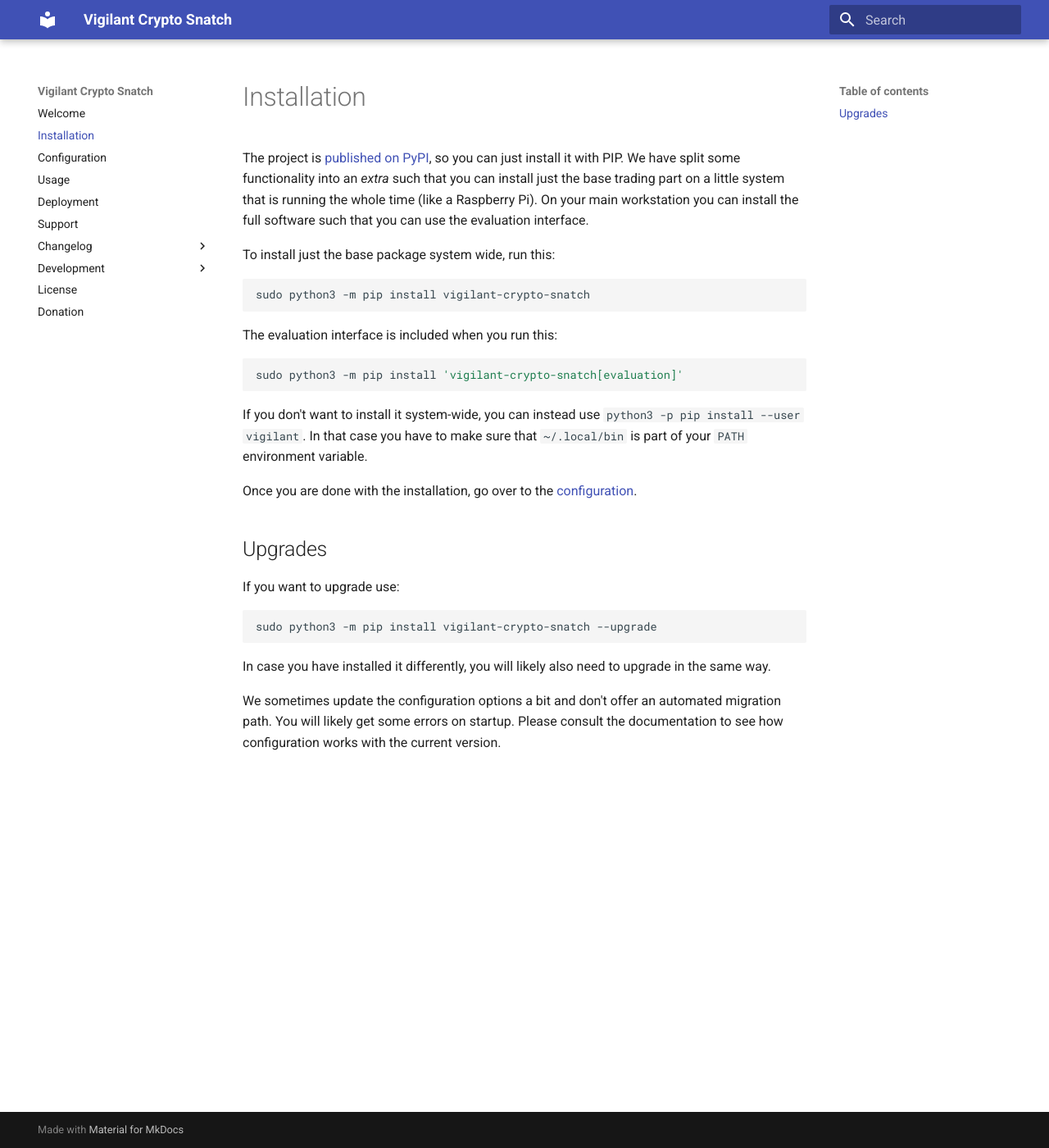
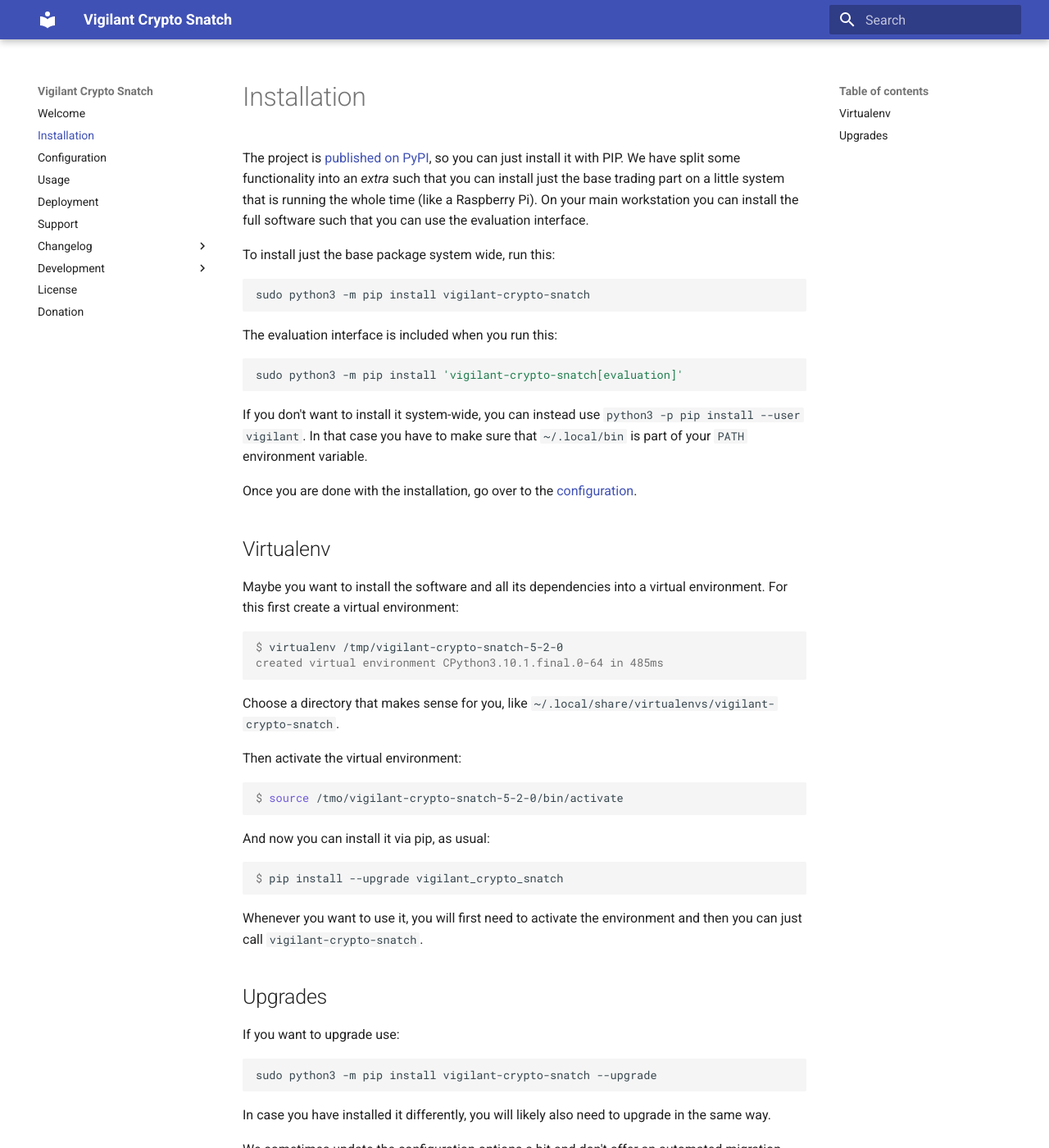
Before and after one commit to martin-ueding/vigilant-crypto-snatch, an MkDocs documentation site: the page built from docs/installation.md, in a window 1280 px wide and 1400 px high. Shown: the whole window at 82% size. Built offline with MkDocs 1.6.1 and Material for MkDocs 9.7.7, drawn with Linux system fonts in a browser that asks for light colours.

Commit message:
Write about virtualenv

````diff
--- a/docs/installation.md
+++ b/docs/installation.md
@@ -18,6 +18,32 @@
 
 Once you are done with the installation, go over to the [configuration](configuration.md).
 
+## Virtualenv
+
+Maybe you want to install the software and all its dependencies into a virtual environment. For this first create a virtual environment:
+
+```console
+$ virtualenv /tmp/vigilant-crypto-snatch-5-2-0
+created virtual environment CPython3.10.1.final.0-64 in 485ms
+```
+
+Choose a directory that makes sense for you, like `~/.local/share/virtualenvs/vigilant-crypto-snatch`.
+
+Then activate the virtual environment:
+
+```console
+$ source /tmo/vigilant-crypto-snatch-5-2-0/bin/activate
+```
+
+And now you can install it via pip, as usual:
+
+```console
+$ pip install --upgrade vigilant_crypto_snatch
+```
+
+Whenever you want to use it, you will first need to activate the environment and then you can just call `vigilant-crypto-snatch`.
+
+
 ## Upgrades
 
 If you want to upgrade use:
````
Also changed, not shown: 3 other files.
